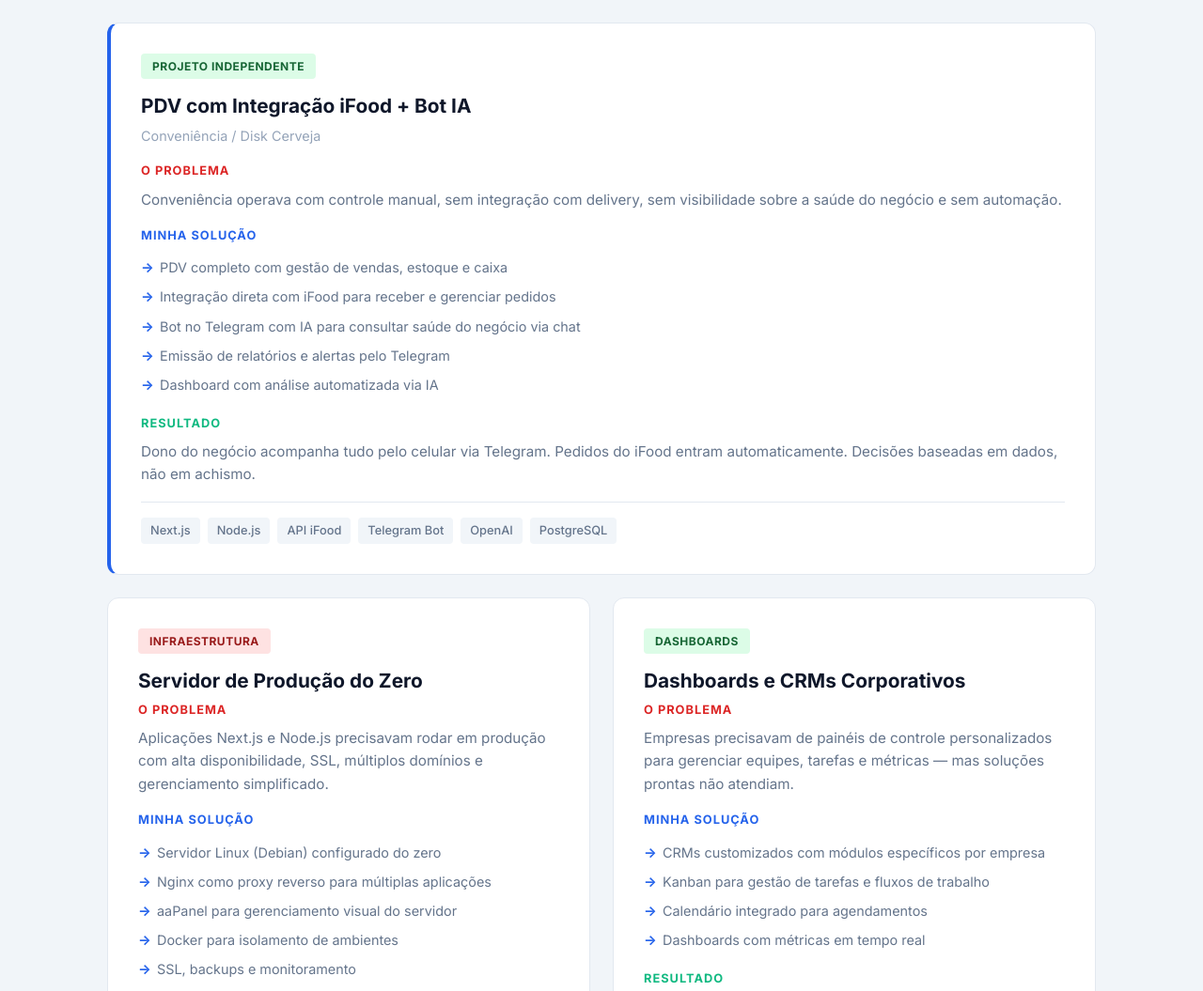
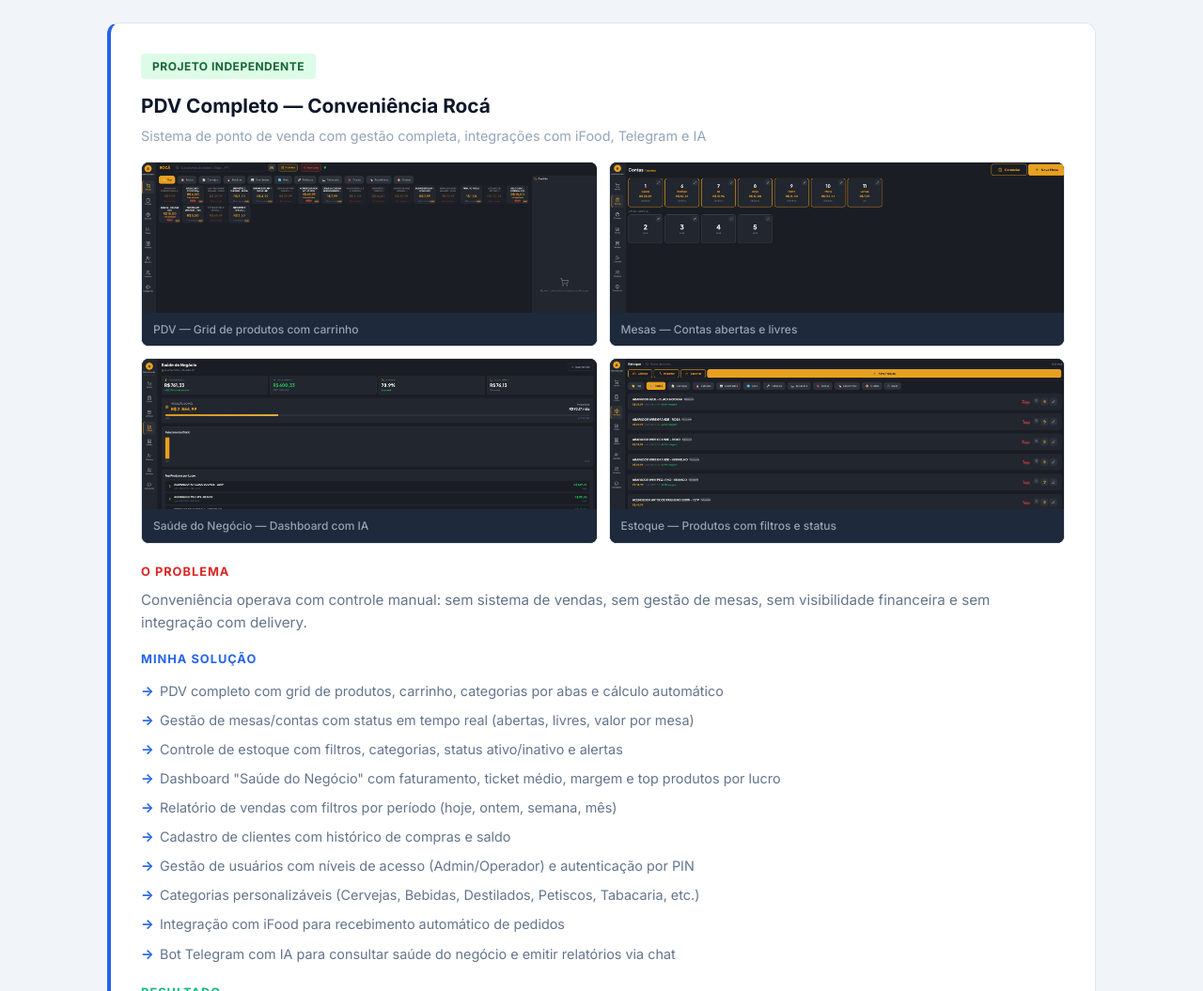
Before and after one commit to sergiopile/sergiopile.github.io, a plain HTML site: page index.html in a window 1280 px wide. Shown: the part 3372-4427 px from the top of the page at 94% size. Drawn offline with Linux system fonts and the light colour scheme.

Commit message:
Adicionar screenshots do PDV e atualizar case com detalhes completos

```diff
--- a/index.html
+++ b/index.html
@@ -212,25 +212,50 @@
                 <!-- Case 5 -->
                 <div class="case-card case-featured">
                     <div class="case-badge badge-project">Projeto Independente</div>
-                    <h3>PDV com Integração iFood + Bot IA</h3>
-                    <p class="case-company">Conveniência / Disk Cerveja</p>
+                    <h3>PDV Completo — Conveniência Rocá</h3>
+                    <p class="case-company">Sistema de ponto de venda com gestão completa, integrações com iFood, Telegram e IA</p>
+                    <div class="case-screenshots">
+                        <div class="screenshot-grid">
+                            <div class="screenshot-item">
+                                <img src="img/image1.png" alt="Tela de vendas do PDV" loading="lazy">
+                                <span>PDV — Grid de produtos com carrinho</span>
+                            </div>
+                            <div class="screenshot-item">
+                                <img src="img/image2.png" alt="Gestão de mesas e contas" loading="lazy">
+                                <span>Mesas — Contas abertas e livres</span>
+                            </div>
+                            <div class="screenshot-item">
+                                <img src="img/image4.png" alt="Dashboard saúde do negócio" loading="lazy">
+                                <span>Saúde do Negócio — Dashboard com IA</span>
+                            </div>
+                            <div class="screenshot-item">
+                                <img src="img/image3.png" alt="Gestão de estoque" loading="lazy">
+                                <span>Estoque — Produtos com filtros e status</span>
+                            </div>
+                        </div>
+                    </div>
                     <div class="case-problem">
                         <h4>O Problema</h4>
-                        <p>Conveniência operava com controle manual, sem integração com delivery, sem visibilidade sobre a saúde do negócio e sem automação.</p>
+                        <p>Conveniência operava com controle manual: sem sistema de vendas, sem gestão de mesas, sem visibilidade financeira e sem integração com delivery.</p>
                     </div>
                     <div class="case-solution">
                         <h4>Minha Solução</h4>
                         <ul>
-                            <li>PDV completo com gestão de vendas, estoque e caixa</li>
-                            <li>Integração direta com iFood para receber e gerenciar pedidos</li>
-                            <li>Bot no Telegram com IA para consultar saúde do negócio via chat</li>
-                            <li>Emissão de relatórios e alertas pelo Telegram</li>
-                            <li>Dashboard com análise automatizada via IA</li>
+                            <li>PDV completo com grid de produtos, carrinho, categorias por abas e cálculo automático</li>
+                            <li>Gestão de mesas/contas com status em tempo real (abertas, livres, valor por mesa)</li>
+                            <li>Controle de estoque com filtros, categorias, status ativo/inativo e alertas</li>
+                            <li>Dashboard "Saúde do Negócio" com faturamento, ticket médio, margem e top produtos por lucro</li>
+                            <li>Relatório de vendas com filtros por período (hoje, ontem, semana, mês)</li>
+                            <li>Cadastro de clientes com histórico de compras e saldo</li>
+                            <li>Gestão de usuários com níveis de acesso (Admin/Operador) e autenticação por PIN</li>
+                            <li>Categorias personalizáveis (Cervejas, Bebidas, Destilados, Petiscos, Tabacaria, etc.)</li>
+                            <li>Integração com iFood para recebimento automático de pedidos</li>
+                            <li>Bot Telegram com IA para consultar saúde do negócio e emitir relatórios via chat</li>
                         </ul>
                     </div>
                     <div class="case-result">
                         <h4>Resultado</h4>
-                        <p>Dono do negócio acompanha tudo pelo celular via Telegram. Pedidos do iFood entram automaticamente. Decisões baseadas em dados, não em achismo.</p>
+                        <p>Sistema completo em produção. Dono acompanha o negócio pelo celular via Telegram. Pedidos do iFood entram automaticamente. Decisões baseadas em dados reais, não em achismo.</p>
                     </div>
                     <div class="case-tags">
                         <span>Next.js</span><span>Node.js</span><span>API iFood</span><span>Telegram Bot</span><span>OpenAI</span><span>PostgreSQL</span>
--- a/style.css
+++ b/style.css
@@ -398,6 +398,52 @@ img { max-width: 100%; }
     font-weight: 500;
 }
 
+/* === Screenshots === */
+.case-screenshots {
+    margin: 16px 0 20px;
+}
+
+.screenshot-grid {
+    display: grid;
+    grid-template-columns: repeat(2, 1fr);
+    gap: 12px;
+}
+
+.screenshot-item {
+    border-radius: 8px;
+    overflow: hidden;
+    border: 1px solid var(--gray-5);
+    background: var(--dark);
+}
+
+.screenshot-item img {
+    width: 100%;
+    height: 160px;
+    object-fit: cover;
+    object-position: top left;
+    display: block;
+    transition: transform 0.3s;
+}
+
+.screenshot-item:hover img {
+    transform: scale(1.05);
+}
+
+.screenshot-item span {
+    display: block;
+    padding: 8px 12px;
+    font-size: 0.75rem;
+    color: var(--gray-3);
+    background: var(--dark-2);
+    font-weight: 500;
+}
+
+@media (max-width: 768px) {
+    .screenshot-grid {
+        grid-template-columns: 1fr;
+    }
+}
+
 /* === Stack === */
 .stack-grid {
     display: grid;
```
Also changed, not shown: img/image1.png (added), img/image2.png (added), img/image3.png (added), img/image4.png (added), img/image5.png (added), img/image6.png (added), img/image7.png (added), img/image8.png (added).
